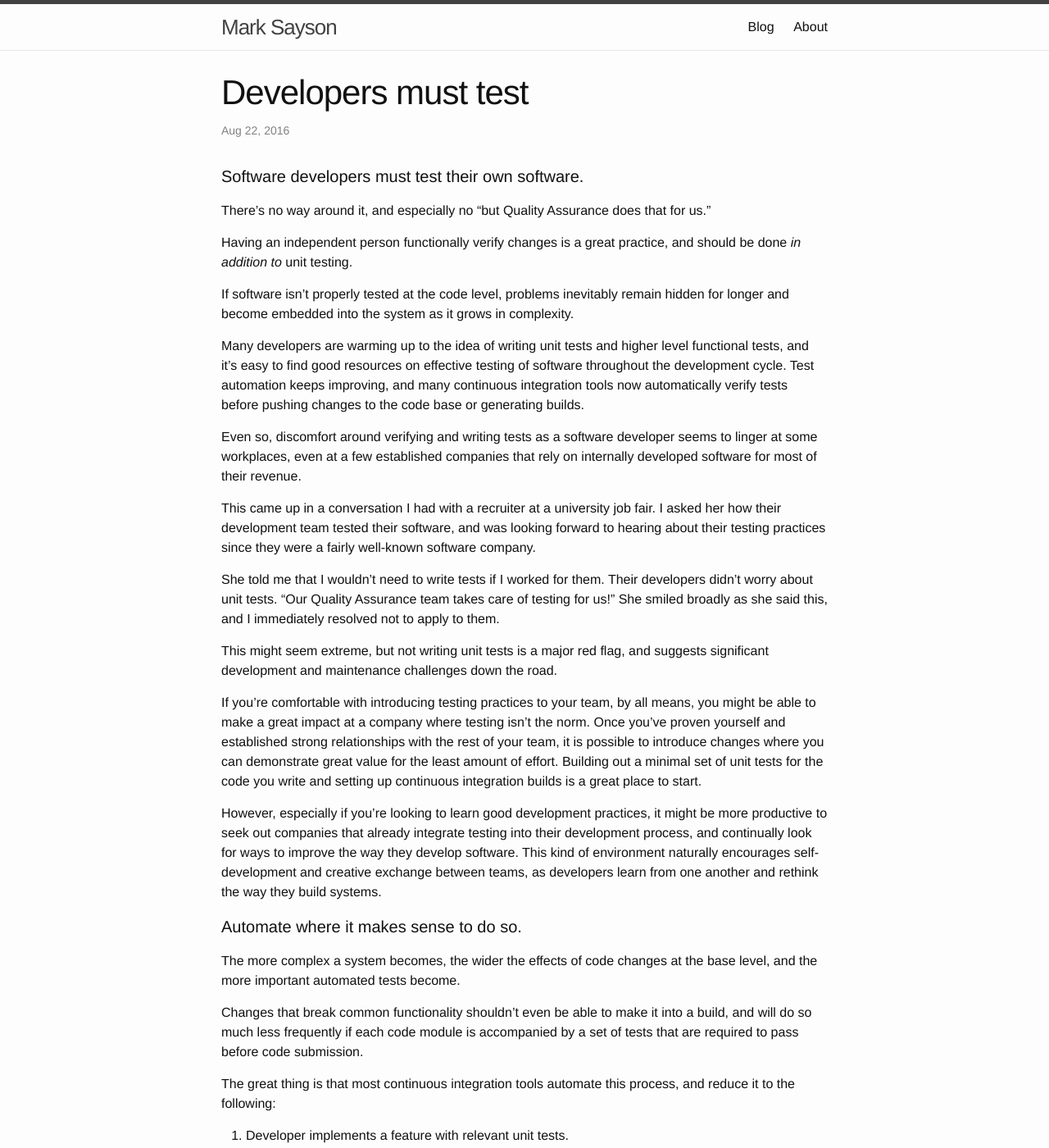
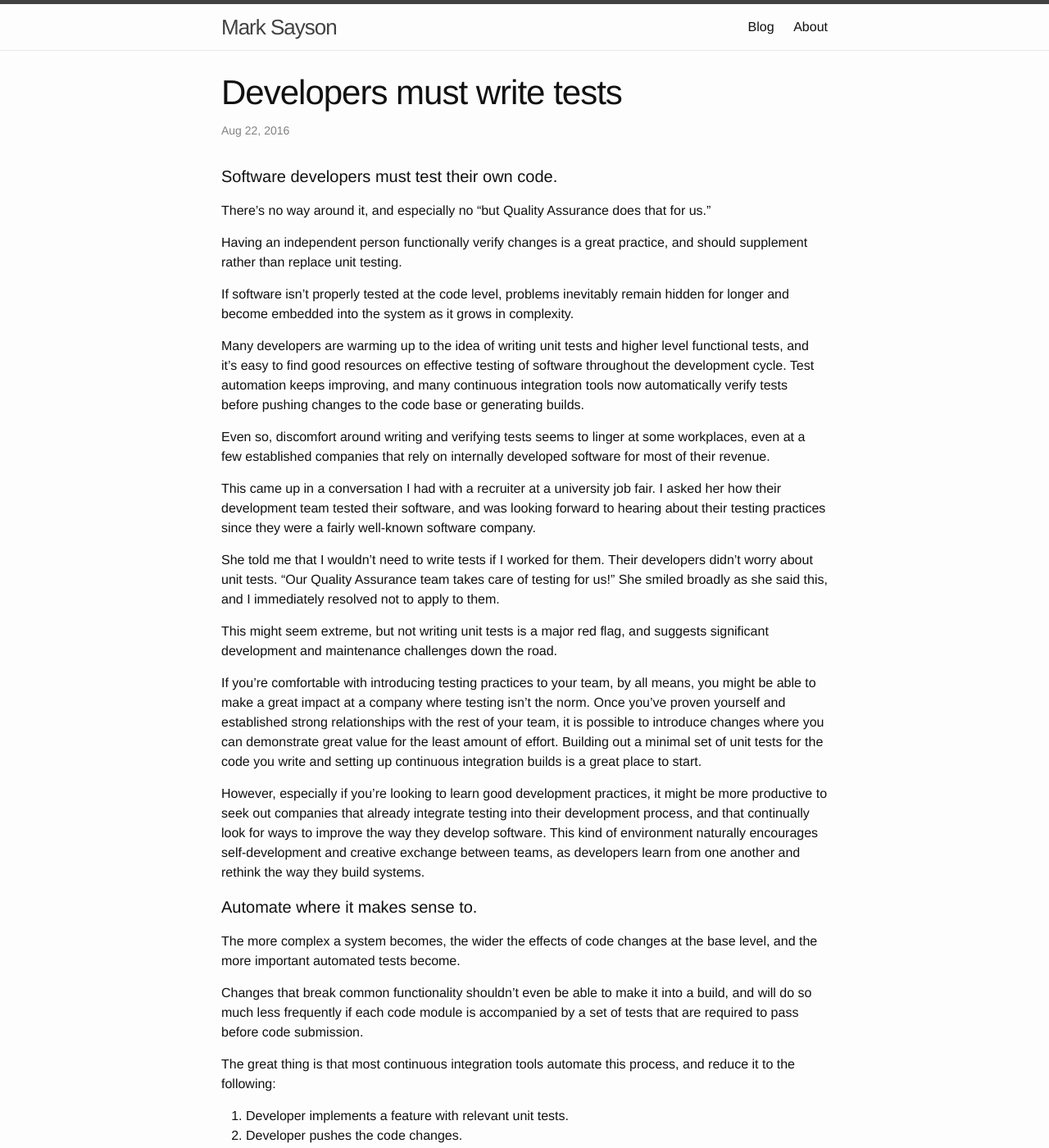
Before and after one commit to msayson/msayson.github.io, a Jekyll site: the page built from _posts/2016-08-21-developers-must-write-tests.markdown, in a window 1280 px wide and 1400 px high. Shown: the whole window at 82% size. Built offline with Jekyll 4.4.1, drawn with Linux system fonts in a browser that asks for light colours.

Commit message:
Updated wording of developers must test blog post

```diff
--- a/_posts/2016-08-21-developers-must-test.markdown
+++ b/_posts/2016-08-21-developers-must-write-tests.markdown
@@ -1,23 +1,25 @@
 ---
 layout: post
-title:  "Developers must test"
+title:  "Developers must write tests"
 date:   2016-08-21 20:30:00 -0800
 categories: software-development
-excerpt: "<p>Software developers must test their own software.  There's no way around it, and especially no \"but Quality Assurance does that for us.\"</p>"
-redirect_from: "/software-development/2016/08/22/developers-must-test"
+excerpt: "<p>Software developers must test their own code.  There's no way around it, and especially no \"but Quality Assurance does that for us.\"</p>"
+redirect_from:
+  - "/software-development/2016/08/22/developers-must-test"
+  - "/blog/developers-must-test/"
 ---
 
-#### Software developers must test their own software.
+#### Software developers must test their own code.
 
 There's no way around it, and especially no "but Quality Assurance does that for us."
 
-Having an independent person functionally verify changes is a great practice, and should be done _in addition to_ unit testing.
+Having an independent person functionally verify changes is a great practice, and should supplement rather than replace unit testing.
 
 If software isn't properly tested at the code level, problems inevitably remain hidden for longer and become embedded into the system as it grows in complexity.
 
 Many developers are warming up to the idea of writing unit tests and higher level functional tests, and it's easy to find good resources on effective testing of software throughout the development cycle.  Test automation keeps improving, and many continuous integration tools now automatically verify tests before pushing changes to the code base or generating builds.
 
-Even so, discomfort around verifying and writing tests as a software developer seems to linger at some workplaces, even at a few established companies that rely on internally developed software for most of their revenue.
+Even so, discomfort around writing and verifying tests seems to linger at some workplaces, even at a few established companies that rely on internally developed software for most of their revenue.
 
 This came up in a conversation I had with a recruiter at a university job fair.  I asked her how their development team tested their software, and was looking forward to hearing about their testing practices since they were a fairly well-known software company.
 
@@ -27,9 +29,9 @@
 
 If you're comfortable with introducing testing practices to your team, by all means, you might be able to make a great impact at a company where testing isn't the norm.  Once you've proven yourself and established strong relationships with the rest of your team, it is possible to introduce changes where you can demonstrate great value for the least amount of effort.  Building out a minimal set of unit tests for the code you write and setting up continuous integration builds is a great place to start.
 
-However, especially if you're looking to learn good development practices, it might be more productive to seek out companies that already integrate testing into their development process, and continually look for ways to improve the way they develop software.  This kind of environment naturally encourages self-development and creative exchange between teams, as developers learn from one another and rethink the way they build systems.
+However, especially if you're looking to learn good development practices, it might be more productive to seek out companies that already integrate testing into their development process, and that continually look for ways to improve the way they develop software.  This kind of environment naturally encourages self-development and creative exchange between teams, as developers learn from one another and rethink the way they build systems.
 
-#### Automate where it makes sense to do so.
+#### Automate where it makes sense to.
 
 The more complex a system becomes, the wider the effects of code changes at the base level, and the more important automated tests become.
 
```
